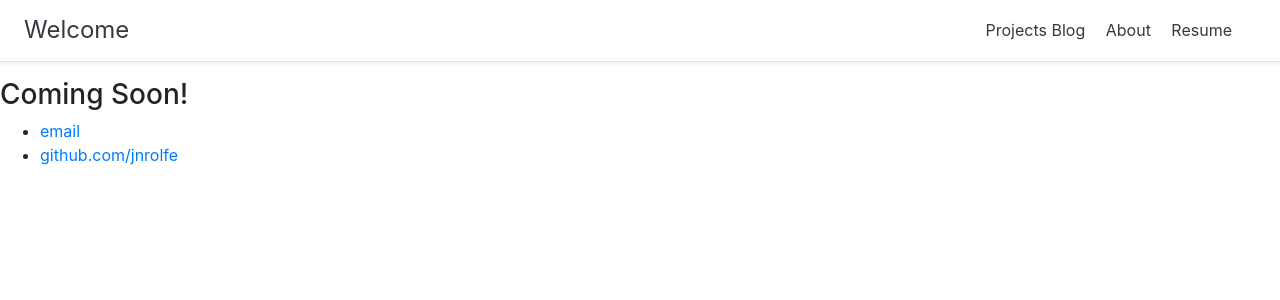
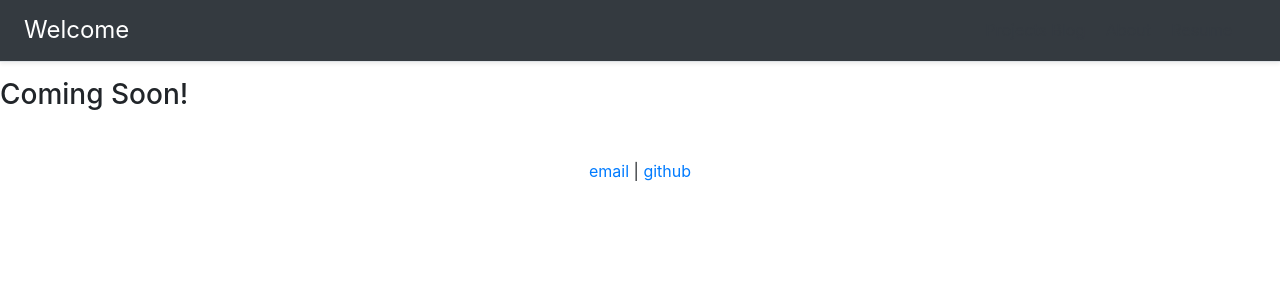
Before and after one commit to Jnrolfe/jnrolfe.github.io, a Jekyll site: the page built from index.html, in a window 1280 px wide. Shown: the top 300 px of the page. Built offline with Jekyll 4.4.1, drawn with Linux system fonts in a browser that asks for light colours.

Commit message:
dark navbar; footer first pass

```diff
--- a/_layouts/default.html
+++ b/_layouts/default.html
@@ -7,8 +7,8 @@
       <link rel="stylesheet" href="https://stackpath.bootstrapcdn.com/bootstrap/4.4.1/css/bootstrap.min.css" integrity="sha384-Vkoo8x4CGsO3+Hhxv8T/Q5PaXtkKtu6ug5TOeNV6gBiFeWPGFN9MuhOf23Q9Ifjh" crossorigin="anonymous">
 		</head>
 		<body>
-      <div class="d-flex flex-column flex-md-row align-items-center p-3 px-md-4 mb-3 bg-white border-bottom shadow-sm">
-        <a class="h4 my-0 mr-md-auto font-weight-normal text-dark" href="/">Welcome</a>
+      <div class="d-flex flex-column flex-md-row align-items-center p-3 px-md-4 mb-3 bg-dark border-bottom shadow-sm">
+        <a class="h4 my-0 mr-md-auto font-weight-normal text-white" href="/">Welcome</a>
         <nav class="my-2 my-md-0 mr-md-3">
           <a class="p-2 text-dark" href="#">Projects Blog</a>
           <a class="p-2 text-dark" href="#">About</a>
@@ -19,11 +19,11 @@
 			{{ content }}
 
 			</div>
-			<footer>
-	    		<ul>
-	        		<li><a href="mailto:jamesnrolfe@gmail.com">email</a></li>
-	        		<li><a href="https://github.com/jnrolfe">github.com/jnrolfe</a></li>
-				</ul>
+			<footer class="page-footer font-small pt-4">
+        <div class="footer-copyright text-center py-3">
+          <a href="mailto:jamesnrolfe@gmail.com">email</a> |
+          <a href="https://github.com/jnrolfe">github</a>
+        </div>
 			</footer>
       <script src="https://code.jquery.com/jquery-3.4.1.slim.min.js" integrity="sha384-J6qa4849blE2+poT4WnyKhv5vZF5SrPo0iEjwBvKU7imGFAV0wwj1yYfoRSJoZ+n" crossorigin="anonymous"></script>
       <script src="https://cdn.jsdelivr.net/npm/popper.js@1.16.0/dist/umd/popper.min.js" integrity="sha384-Q6E9RHvbIyZFJoft+2mJbHaEWldlvI9IOYy5n3zV9zzTtmI3UksdQRVvoxMfooAo" crossorigin="anonymous"></script>
```
